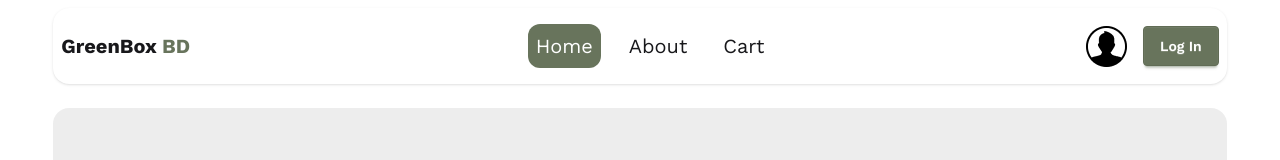
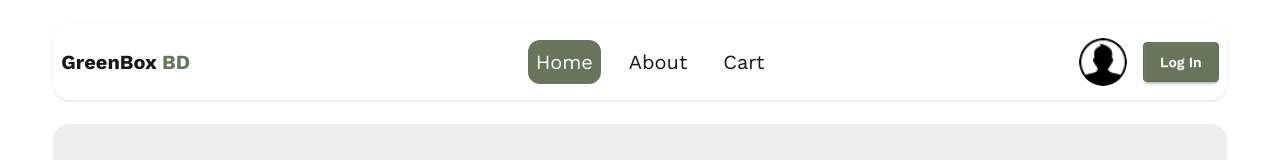
Before and after one commit to mdjosimuddin198/greenboxbd-subscription-app, a React (Vite) app: page / in a window 1280 px wide. Shown: the top 160 px of the page. Built offline with nearby package versions, Linux system fonts and the light colour scheme; no server answers.

Commit message:
added authentication , update user ,

```diff
--- a/package.json
+++ b/package.json
@@ -11,6 +11,7 @@
   },
   "dependencies": {
     "@tailwindcss/vite": "^4.1.5",
+    "firebase": "^11.6.1",
     "react": "^19.0.0",
     "react-dom": "^19.0.0",
     "react-icons": "^5.5.0",
--- /dev/null
+++ b/src/components/Loading.jsx
@@ -0,0 +1,11 @@
+import React from "react";
+
+const Loading = () => {
+  return (
+    <div className="flex items-center justify-center min-h-screen">
+      <span className="loading loading-dots loading-xl"></span>
+    </div>
+  );
+};
+
+export default Loading;
--- a/src/components/NavBar.jsx
+++ b/src/components/NavBar.jsx
@@ -1,10 +1,23 @@
-import React from "react";
+import React, { use } from "react";
 import { FaBarsStaggered } from "react-icons/fa6";
 import { Link, NavLink } from "react-router";
 import userIcon from "../assets/user.png";
 import "../index.css";
+import { AuthContext } from "../provider/AuthProvider";
 
 const NavBar = () => {
+  const { logedInuser, setLogedInUser, logOutUser } = use(AuthContext);
+  const handleLogOutUser = () => {
+    logOutUser()
+      .then(() => {
+        console.log("user log out successfully");
+        setLogedInUser(null);
+      })
+      .catch((error) => {
+        console.log(error);
+      });
+  };
+
   const links = (
     <>
       <NavLink className="ml-5 p-2 rounded-xl  text-xl" to="/">
@@ -21,7 +34,7 @@ const NavBar = () => {
   );
   return (
     <>
-      <div className="navbar rounded-2xl mt-2 bg-base-100 shadow-sm">
+      <div className="navbar rounded-2xl mt-6 bg-base-100 shadow-sm">
         <div className="navbar-start">
           <div className="dropdown">
             <div tabIndex={0} role="button" className=" mx-2 lg:hidden">
@@ -37,15 +50,39 @@ const NavBar = () => {
           <a className=" text-xl font-bold">
             GreenBox <span className="text-base-200"> BD</span>
           </a>
+          {/* {logedInuser && (
+            <p className="text-red-400 text-2xl">{logedInuser.email}</p>
+          )} */}
+          {/* {logedInuser && (
+            <p className="text-red-400 text-2xl">{logedInuser.displayName}</p>
+          )} */}
         </div>
         <div className="navbar-center hidden lg:flex">
           <ul className="menu menu-horizontal px-1 ">{links}</ul>
         </div>
         <div className="navbar-end gap-4">
-          <img src={userIcon} alt="" />
-          <Link to="/auth/login" className="btn bg-base-200 text-white ">
-            Log In
-          </Link>
+          <div
+            className="tooltip"
+            data-tip={logedInuser && logedInuser.displayName}
+          >
+            <img
+              className="w-12 rounded-full"
+              src={logedInuser ? logedInuser.photoURL : userIcon}
+              alt=""
+            />
+          </div>
+          {logedInuser ? (
+            <Link
+              onClick={handleLogOutUser}
+              className="btn bg-base-200 text-white "
+            >
+              Log out
+            </Link>
+          ) : (
+            <Link to="/auth/login" className="btn bg-base-200 text-white ">
+              Log In
+            </Link>
+          )}
         </div>
       </div>
     </>
--- /dev/null
+++ b/src/components/PrivetRoute.jsx
@@ -0,0 +1,23 @@
+import React, { use, useContext } from "react";
+import { AuthContext } from "../provider/AuthProvider";
+import { Navigate, useLocation } from "react-router";
+import Loading from "./Loading";
+
+const PrivetRoute = ({ children }) => {
+  const { setLogedInUser, loading, logedInuser } = useContext(AuthContext);
+  console.log(loading);
+  const location = useLocation();
+  console.log(location);
+  console.log(location.pathname);
+
+  if (loading) {
+    return <Loading></Loading>;
+  }
+
+  if (logedInuser && logedInuser?.email) {
+    return children;
+  }
+  return <Navigate to="/auth/login" state={location.pathname}></Navigate>;
+};
+
+export default PrivetRoute;
--- /dev/null
+++ b/src/firebase/firebase.config.js
@@ -0,0 +1,17 @@
+// Import the functions you need from the SDKs you need
+import { initializeApp } from "firebase/app";
+// TODO: Add SDKs for Firebase products that you want to use
+// https://firebase.google.com/docs/web/setup#available-libraries
+
+// Your web app's Firebase configuration
+const firebaseConfig = {
+  apiKey: import.meta.env.VITE_apiKey,
+  authDomain: import.meta.env.VITE_authDomain,
+  projectId: import.meta.env.VITE_projectId,
+  storageBucket: import.meta.env.VITE_storageBucket,
+  messagingSenderId: import.meta.env.VITE_messagingSenderId,
+  appId: import.meta.env.VITE_appId,
+};
+
+// Initialize Firebase
+export const app = initializeApp(firebaseConfig);
--- a/src/main.jsx
+++ b/src/main.jsx
@@ -4,9 +4,12 @@ import "./index.css";
 import App from "./App.jsx";
 import { RouterProvider } from "react-router";
 import Router from "./router/Router.jsx";
+import AuthProvider from "./provider/AuthProvider.jsx";
 
 createRoot(document.getElementById("root")).render(
   <StrictMode>
-    <RouterProvider router={Router}></RouterProvider>
+    <AuthProvider>
+      <RouterProvider router={Router}></RouterProvider>
+    </AuthProvider>
   </StrictMode>
 );
--- a/src/page/Login.jsx
+++ b/src/page/Login.jsx
@@ -1,22 +1,53 @@
-import React from "react";
+import React, { use } from "react";
 import NavBar from "../components/NavBar";
-import { Link } from "react-router";
+import { Link, useLocation, useNavigate } from "react-router";
+import { AuthContext } from "../provider/AuthProvider";
 
 const Login = () => {
+  const { loginUser } = use(AuthContext);
+  const location = useLocation();
+  const navigate = useNavigate();
+  const handleLogin = (e) => {
+    e.preventDefault();
+    const form = e.target;
+    const email = form.email.value;
+    const password = form.password.value;
+    console.log(name, password);
+
+    loginUser(email, password)
+      .then((result) => {
+        console.log(result);
+        navigate(`${location.state ? location.state : "/"}`);
+      })
+      .catch((error) => {
+        console.log(error);
+      });
+  };
+
   return (
     <>
       <NavBar></NavBar>
       <div className="card bg-base-100 mx-auto my-20 w-full max-w-sm shrink-0 shadow-2xl">
         <div className="card-body">
-          <form className="fieldset">
+          <form onSubmit={handleLogin} className="fieldset">
             <label className="label text-xl">Email</label>
-            <input type="email" className="input" placeholder="Email" />
+            <input
+              type="email"
+              name="email"
+              className="input"
+              placeholder="Email"
+            />
             <label className="label text-xl">Password</label>
-            <input type="password" className="input" placeholder="Password" />
+            <input
+              type="password"
+              name="password"
+              className="input"
+              placeholder="Password"
+            />
             <div>
               <a className="link link-hover">Forgot password?</a>
             </div>
-            <button className="btn btn-neutral mt-4">Login</button>
+            <button className="btn btn-neutral mt-4">LogIn Now</button>
             <p className="text-sm text-base-200">
               Don't have account yet{" "}
               <Link className="text-blue-400 underline" to="/auth/register">
--- a/src/page/Register.jsx
+++ b/src/page/Register.jsx
@@ -1,9 +1,12 @@
-import React, { useState } from "react";
+import React, { use, useState } from "react";
 import { Link } from "react-router";
+import { AuthContext } from "../provider/AuthProvider";
 
 const Register = () => {
   const [errorMsg, setErrorMsg] = useState("");
   const [successMsg, setSuccessMsg] = useState(false);
+  const { creatAccount, updateUser, setLogedInUser } = use(AuthContext);
+
   const handleRegister = (e) => {
     e.preventDefault();
     setErrorMsg("");
@@ -15,16 +18,34 @@ const Register = () => {
     const email = form.email.value;
 
     if (password.length < 6) {
-      setErrorMsg("passworb must be 6 characters or longer ");
+      setErrorMsg("password must be 6 characters or longer ");
     } else if (!/[A-Z]/.test(password)) {
       setErrorMsg("Password must contain at least one uppercase letter.");
     } else if (!/[a-z]/.test(password)) {
       setErrorMsg(" Password must contain at least one lowercase letter.");
     } else {
+      creatAccount(email, password)
+        .then((result) => {
+          console.log(result);
+          const user = result.user;
+          updateUser({ displayName: name, photoURL: photo })
+            .then(() => {
+              console.log(user);
+              setLogedInUser({ ...user, displayName: name, photoURL: photo });
+            })
+            .catch((error) => {
+              console.log(error);
+              setLogedInUser(user);
+            });
+        })
+        .catch((error) => {
+          console.log(error);
+        });
+
       setSuccessMsg(true);
     }
 
-    console.log(name, photo, password, email);
+    // console.log(name, photo, password, email);
     return;
   };
   return (
--- /dev/null
+++ b/src/provider/AuthProvider.jsx
@@ -0,0 +1,56 @@
+import {
+  createUserWithEmailAndPassword,
+  getAuth,
+  onAuthStateChanged,
+  signInWithEmailAndPassword,
+  signOut,
+  updateProfile,
+} from "firebase/auth";
+import React, { createContext, useEffect, useState } from "react";
+import { app } from "../firebase/firebase.config";
+export const AuthContext = createContext();
+const auth = getAuth(app);
+const AuthProvider = ({ children }) => {
+  const [logedInuser, setLogedInUser] = useState(null);
+  const [loading, setLoading] = useState(true);
+  const creatAccount = (email, password) => {
+    return createUserWithEmailAndPassword(auth, email, password);
+  };
+
+  const loginUser = (email, password) => {
+    return signInWithEmailAndPassword(auth, email, password);
+  };
+
+  useEffect(() => {
+    const unsubscribe = onAuthStateChanged(auth, (user) => {
+      setLoading(false);
+      setLogedInUser(user);
+    });
+    return () => unsubscribe();
+  }, []);
+
+  // logout
+
+  const logOutUser = () => {
+    return signOut(auth);
+  };
+
+  // update user
+  const updateUser = (userData) => {
+    updateProfile(auth.currentUser, userData);
+  };
+
+  const authData = {
+    creatAccount,
+    loginUser,
+    logedInuser,
+    setLogedInUser,
+    logOutUser,
+    updateUser,
+    setLoading,
+    loading,
+  };
+  return <AuthContext value={authData}>{children}</AuthContext>;
+};
+
+export default AuthProvider;
--- a/src/router/Router.jsx
+++ b/src/router/Router.jsx
@@ -7,6 +7,7 @@ import AllPriceCard from "../components/AllPriceCard";
 import PriceDetails from "../components/PriceDetails";
 import Login from "../page/Login";
 import Register from "../page/Register";
+import PrivetRoute from "../components/PrivetRoute";
 
 const Router = createBrowserRouter([
   {
@@ -38,7 +39,11 @@ const Router = createBrowserRouter([
           const data = await res.json();
           return data;
         },
-        Component: PriceDetails,
+        element: (
+          <PrivetRoute>
+            <PriceDetails></PriceDetails>
+          </PrivetRoute>
+        ),
       },
     ],
   },
```
Also changed, not shown: 1 other file (tests, documents, lock files or other folders).
